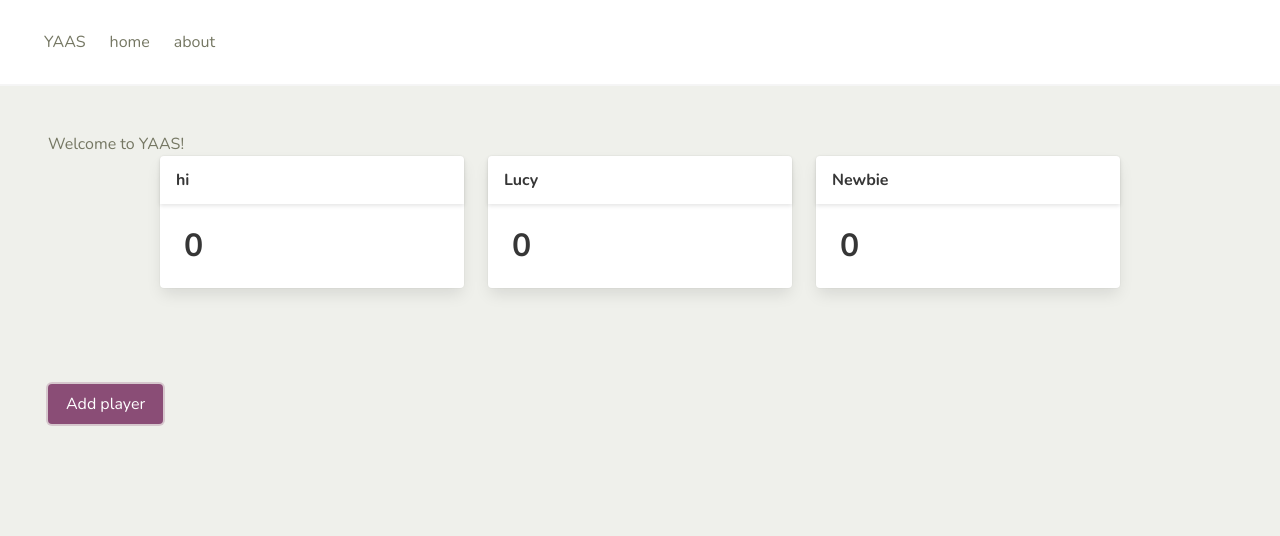
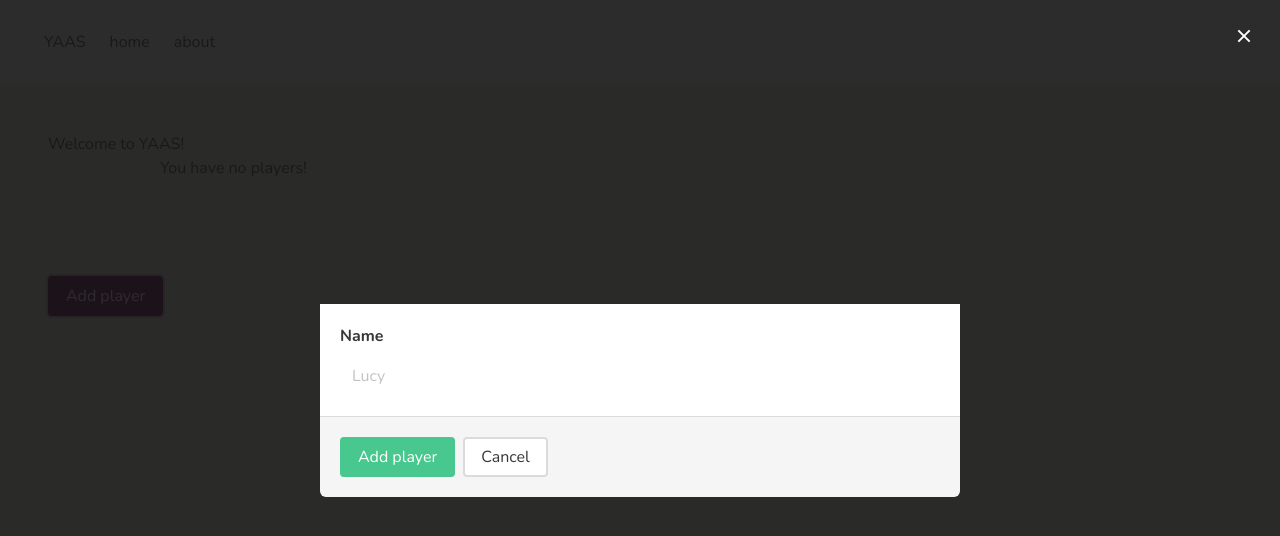
Before and after one commit to Hobohodo/yet-another-average-scorekeeper, a React (Create React App) app: page / in a window 1280 px wide. Both pictures are taken after a click on the button "Add player". Shown: the top 536 px of the page. Built offline with nearby package versions, Linux system fonts and the light colour scheme.

Commit message:
Add a new player

```diff
--- a/src/App.js
+++ b/src/App.js
@@ -1,18 +1,18 @@
-import React, {useState} from "react";
+import React, { useState } from "react";
 import "./App.scss";
 import Navbar from "./components/Nav/Navbar";
 import Player from "./components/Player/Player";
+import NewPlayer from "./components/NewPlayer/NewPlayer";
 
 const pages = ["home", "about"];
 
 function App() {
-  const [players, setPlayers] = useState([{name: "hi"}, {name: "Lucy"}]);
+  const [players, setPlayers] = useState([]);
 
-
-  const addPlayer = (name) => {
-    const newPlayers = [...players, {name: name}];
+  const addPlayer = name => {
+    const newPlayers = [...players, { name: name }];
     setPlayers(newPlayers);
-  }
+  };
 
   return (
     <div className="main">
@@ -21,20 +21,30 @@ function App() {
         <section className="section">
           <header>Welcome to YAAS!</header>
           <div className="container">
-            <div className="columns">
-              {players.map((player, i) => (
-                <div className="column"><Player key={i} player={player} /></div>
-              ))}
-            </div>
+            <Players players={players} />
           </div>
         </section>
         <section className="section">
-          <button className="button is-primary"
-            onClick={() => addPlayer("Newbie")}>Add player</button>
+          <NewPlayer add={addPlayer} />
         </section>
       </main>
     </div>
   );
 }
 
+const Players = ({ players }) => {
+  if(!players.length) {
+    return (<div>You have no players!</div>);
+  }
+  return (
+      <div className="columns">
+        {players.map((player, i) => (
+          <div className="column" key={i}>
+            <Player player={player} />
+          </div>
+        ))}
+      </div>
+  );
+};
+
 export default App;
--- /dev/null
+++ b/src/components/NewPlayer/NewPlayer.js
@@ -0,0 +1,60 @@
+import React, { useState } from "react";
+
+/**
+ * This component is a modal form that contains a player's name.
+ * It doesn't actually use a form since we never submit properly.
+ * TODO: Focus form on opening
+ */
+const NewPlayer = ({ add }) => {
+  const [isActive, setActive] = useState(false);
+  const [name, setName] = useState(null);
+
+  const addPlayer = event => {
+    event.preventDefault();
+    add(name);
+    setName("");
+    setActive(false);
+  };
+
+  return (
+    <>
+      <button className="button is-primary" onClick={() => setActive(true)}>
+        Add player
+      </button>
+      <div className={`modal  ${isActive ? "is-active" : ""}`}>
+        <div className="modal-background"></div>
+        <form className="modal-card" onSubmit={addPlayer}>
+          <div className="modal-card-body">
+            <div className="field">
+              <label className="label">Name</label>
+              <input
+                className="input"
+                type="text"
+                name="player-name"
+                placeholder="Lucy"
+                value={name}
+                onChange={event => setName(event.target.value)}
+              />
+            </div>
+          </div>
+
+          <footer className="modal-card-foot">
+            <button className="button is-success" onClick={addPlayer}>
+              Add player
+            </button>
+            <button className="button" onClick={() => setActive(false)}>
+              Cancel
+            </button>
+          </footer>
+        </form>
+        <button
+          className="modal-close is-large"
+          aria-label="close"
+          onClick={() => setActive(false)}
+        ></button>
+      </div>
+    </>
+  );
+};
+
+export default NewPlayer;
```
